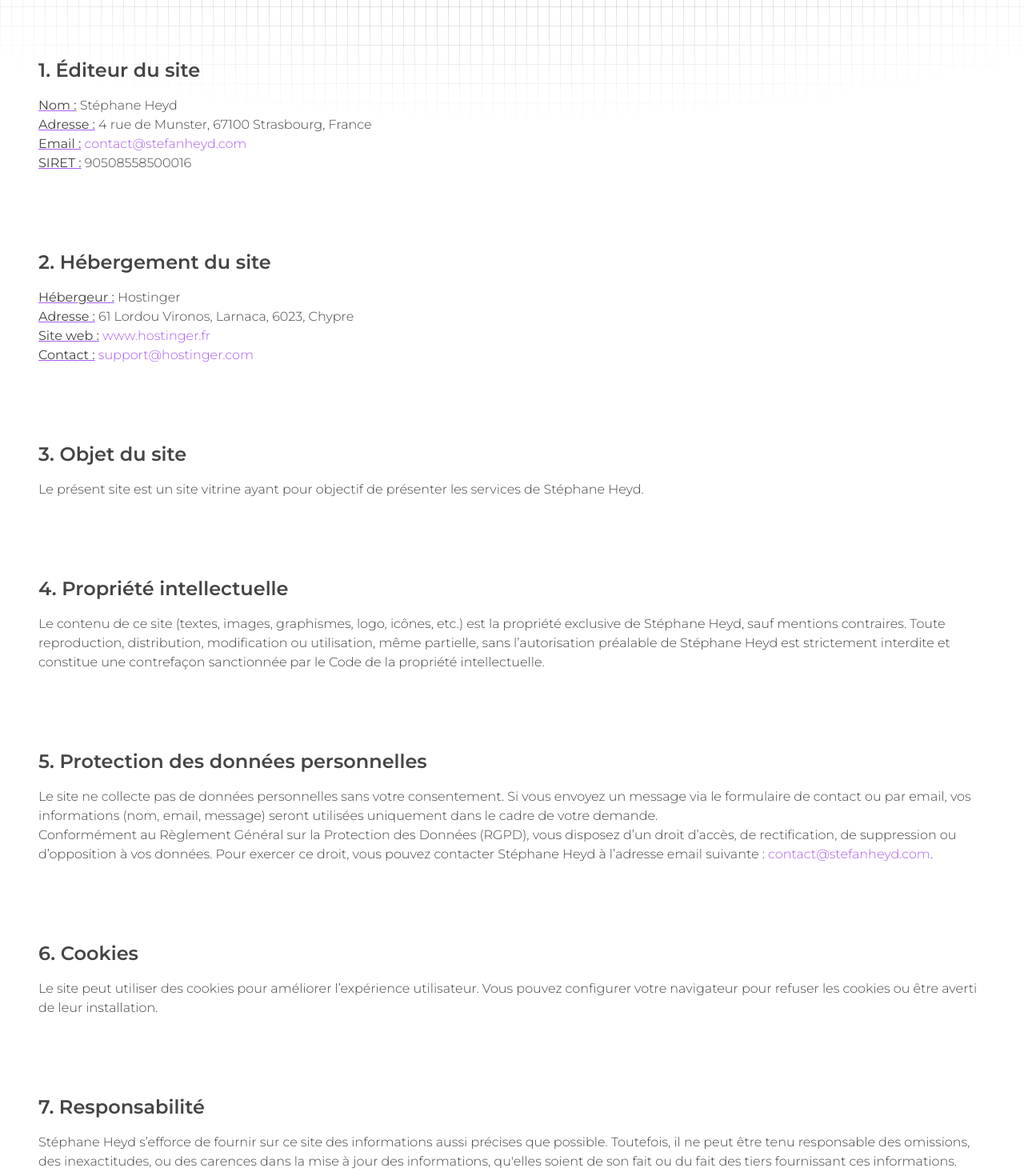
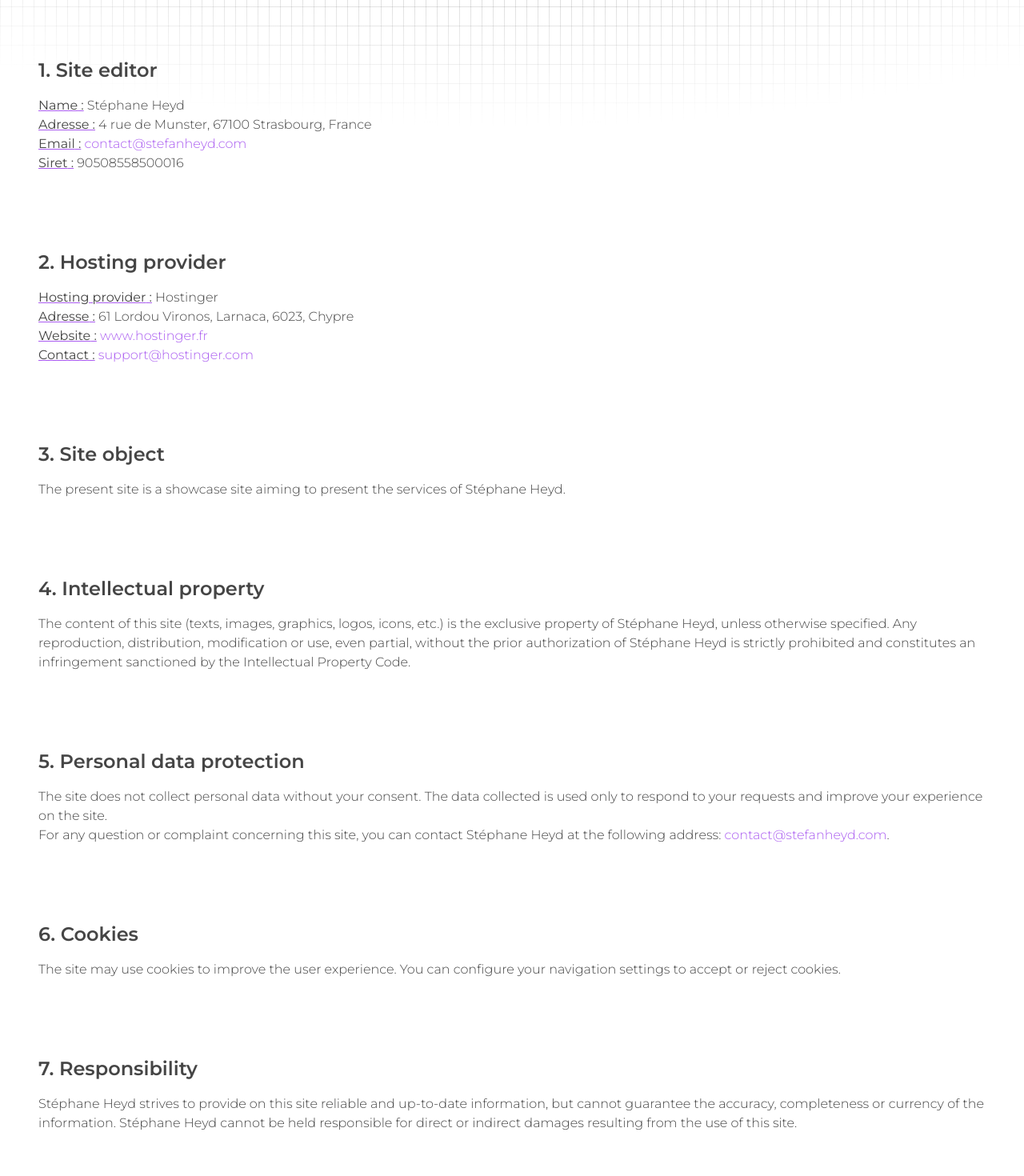
Before and after one commit to StefanHyde/PortfolioV2, a Next.js app: page /en/legal in a window 1280 px wide. Shown: the part 280-1750 px from the top of the page at 80% size. Built offline with nearby package versions, Linux system fonts and the light colour scheme; no server answers.

Commit message:
Add translations for legal notice page

```diff
--- a/messages/en.json
+++ b/messages/en.json
@@ -107,7 +107,35 @@
     }
   },
   "Legal": {
-    "title": "Legal notice"
+    "title": "Legal notice",
+    "object-paragraph": "The present site is a showcase site aiming to present the services of Stéphane Heyd.",
+    "propriete-paragraph": "The content of this site (texts, images, graphics, logos, icons, etc.) is the exclusive property of Stéphane Heyd, unless otherwise specified. Any reproduction, distribution, modification or use, even partial, without the prior authorization of Stéphane Heyd is strictly prohibited and constitutes an infringement sanctioned by the Intellectual Property Code.",
+    "protection-paragraph": "The site does not collect personal data without your consent. The data collected is used only to respond to your requests and improve your experience on the site.",
+    "cookies-paragraph": "The site may use cookies to improve the user experience. You can configure your navigation settings to accept or reject cookies.",
+    "responsabilite-paragraph": "Stéphane Heyd strives to provide on this site reliable and up-to-date information, but cannot guarantee the accuracy, completeness or currency of the information. Stéphane Heyd cannot be held responsible for direct or indirect damages resulting from the use of this site.",
+    "contact-paragraph": "For any question or complaint concerning this site, you can contact Stéphane Heyd at the following address: ",
+    "Misc": {
+      "nom": "Name",
+      "prenom": "First name",
+      "adresse": "Adresse",
+      "email": "Email",
+      "telephone": "Phone",
+      "site-web": "Website",
+      "entreprise": "Company",
+      "ville": "City",
+      "code-postal": "Postal code",
+      "pays": "Country",
+      "editeur-du-site": "Site editor",
+      "hebergement-du-site": "Site hosting",
+      "hebergeur": "Hosting provider",
+      "cookies": "Cookies",
+      "responsabilite": "Responsibility",
+      "contact": "Contact",
+      "siret": "Siret",
+      "objet-du-site": "Site object",
+      "propriete-intellectuelle": "Intellectual property",
+      "protection-des-donnees-personnelles": "Personal data protection"
+    }
   },
   "RGPD": {
     "title": "Privacy policy"
--- a/messages/fr.json
+++ b/messages/fr.json
@@ -53,7 +53,7 @@
       "title": "À propos",
       "subtitle": "Mon parcours, mes expériences"
     },
-    "presentation-paragraph": "Je suis Stéphane, développeur web basé en France, spécialisé dans la création de sites internet et d&apos;applications web.<br />Après de nombreuses expériences dans le support technique et la communication, j&apos;ai décidé de me reconvertir dans le domaine du développement web. Passionné et curieux, j'enrichis chaque jour mes compétences en développement, conception, logique, pour répondre de manière optimale à chaque nouveau challenge qui s&rsquo;offre à moi. <br /> Au-delà de ma curiosité, je suis également créatif dans divers domaines. J&apos;utilise cette créativité dans le cadre du développement web pour proposer des solutions originales et adaptées à chaque projet. Car le développement ne doit pas s&apos;arrêter à une ligne de code !",
+    "presentation-paragraph": "Je suis Stéphane, développeur web basé en France, spécialisé dans la création de sites internet et d'applications web.<br></br>Après de nombreuses expériences dans le support technique et la communication, j'ai décidé de me reconvertir dans le domaine du développement web. Passionné et curieux, j'enrichis chaque jour mes compétences en développement, conception, logique, pour répondre de manière optimale à chaque nouveau challenge qui s'offre à moi. <br></br> Au-delà de ma curiosité, je suis également créatif dans divers domaines.<br></br> J'utilise cette créativité dans le cadre du développement web pour proposer des solutions originales et adaptées à chaque projet. Car le développement ne doit pas s'arrêter à une ligne de code !",
     "experiences": "Expériences",
     "stack-technique": "Stack technique",
     "developpeur-full-stack": "Développeur full-stack (freelance)",
@@ -107,7 +107,36 @@
     }
   },
   "Legal": {
-    "title": "Mentions légales"
+    "title": "Mentions légales",
+    "object-paragraph": "Le présent site est un site vitrine ayant pour objectif de présenter les services de Stéphane Heyd.",
+    "propriete-paragraph": "Le contenu de ce site (textes, images, graphismes, logo, icônes, etc.) est la propriété exclusive de Stéphane Heyd, sauf mentions contraires. Toute reproduction, distribution, modification ou utilisation, même partielle, sans l’autorisation préalable de Stéphane Heyd est strictement interdite et constitue une contrefaçon sanctionnée par le Code de la propriété intellectuelle.",
+    "protection-paragraph": "Le site ne collecte pas de données personnelles sans votre consentement. Les données collectées sont utilisées uniquement pour répondre à vos demandes et améliorer votre expérience sur le site.",
+    "cookies-paragraph": "Le site peut utiliser des cookies pour améliorer l’expérience utilisateur. Vous pouvez configurer vos paramètres de navigation pour accepter ou refuser les cookies.",
+    "responsabilite-paragraph": "Stéphane Heyd s’efforce de fournir sur ce site des informations fiables et actualisées, mais ne peut garantir l’exactitude, l’exhaustivité ou l’actualité des informations. Stéphane Heyd ne saurait être tenu responsable des dommages directs ou indirects résultant de l’utilisation de ce site.",
+    "contact-paragraph": "Pour toute question ou réclamation concernant ce site, vous pouvez contacter Stéphane Heyd à l’adresse suivante : ",
+
+    "Misc": {
+      "nom": "Nom",
+      "prenom": "Prénom",
+      "adresse": "Adresse",
+      "email": "Email",
+      "telephone": "Téléphone",
+      "site-web": "Site web",
+      "entreprise": "Entreprise",
+      "ville": "Ville",
+      "code-postal": "Code postal",
+      "pays": "Pays",
+      "editeur-du-site": "Éditeur du site",
+      "hebergement-du-site": "Hébergement du site",
+      "hebergeur": "Hébergeur",
+      "cookies": "Cookies",
+      "responsabilite": "Responsabilité",
+      "contact": "Contact",
+      "siret": "Siret",
+      "objet-du-site": "Objet du site",
+      "propriete-intellectuelle": "Propriété intellectuelle",
+      "protection-des-donnees-personnelles": "Protection des données personnelles"
+    }
   },
   "RGPD": {
     "title": "Politique de confidentialité"
--- a/src/app/[locale]/legal/page.tsx
+++ b/src/app/[locale]/legal/page.tsx
@@ -12,10 +12,12 @@ export default function LegalPage() {
       </div>
       <div className="text-normal font-montserrat text-dark-800 dark:text-almost-white mx-auto mt-24 mb-12 flex w-full flex-col items-start justify-center gap-20 p-6 text-sm font-light md:p-12 md:text-base xl:mt-32">
         <section className="mb-4">
-          <h2 className="mb-4 text-2xl font-semibold">1. Éditeur du site</h2>
+          <h2 className="mb-4 text-2xl font-semibold">
+            1. {t('Misc.editeur-du-site')}
+          </h2>
           <ul>
             <li>
-              <strong>Nom :</strong> Stéphane Heyd
+              <strong>{t('Misc.nom')} :</strong> Stéphane Heyd
             </li>
             <li>
               <strong>Adresse :</strong> 4 rue de Munster, 67100 Strasbourg,
@@ -23,7 +25,7 @@ export default function LegalPage() {
             </li>
 
             <li>
-              <strong>Email :</strong>{' '}
+              <strong>{t('Misc.email')} :</strong>{' '}
               <Link
                 href="mailto:contact@stefanheyd.com"
                 className="text-primary-500 hover:underline"
@@ -33,25 +35,25 @@ export default function LegalPage() {
             </li>
 
             <li>
-              <strong>SIRET :</strong> 90508558500016
+              <strong>{t('Misc.siret')} :</strong> 90508558500016
             </li>
           </ul>
         </section>
 
         <section className="mb-4">
           <h2 className="mb-4 text-2xl font-semibold">
-            2. Hébergement du site
+            2. {t('Misc.hebergeur')}
           </h2>
           <ul>
             <li>
-              <strong>Hébergeur :</strong> Hostinger
+              <strong>{t('Misc.hebergeur')} :</strong> Hostinger
             </li>
             <li>
-              <strong>Adresse :</strong> 61 Lordou Vironos, Larnaca, 6023,
-              Chypre
+              <strong>{t('Misc.adresse')} :</strong> 61 Lordou Vironos, Larnaca,
+              6023, Chypre
             </li>
             <li>
-              <strong>Site web :</strong>{' '}
+              <strong>{t('Misc.site-web')} :</strong>{' '}
               <Link
                 href="https://www.hostinger.fr"
                 target="_blank"
@@ -63,7 +65,7 @@ export default function LegalPage() {
             </li>
 
             <li>
-              <strong>Contact :</strong>{' '}
+              <strong>{t('Misc.contact')} :</strong>{' '}
               <Link
                 href="mailto:support@hostinger.com"
                 className="text-primary-500 hover:underline"
@@ -75,42 +77,26 @@ export default function LegalPage() {
         </section>
 
         <section className="mb-4">
-          <h2 className="mb-4 text-2xl font-semibold">3. Objet du site</h2>
-          <p>
-            Le présent site est un site vitrine ayant pour objectif de présenter
-            les services de Stéphane Heyd.
-          </p>
+          <h2 className="mb-4 text-2xl font-semibold">
+            3. {t('Misc.objet-du-site')}
+          </h2>
+          <p>{t('object-paragraph')}</p>
         </section>
 
         <section className="mb-4">
           <h2 className="mb-4 text-2xl font-semibold">
-            4. Propriété intellectuelle
+            4. {t('Misc.propriete-intellectuelle')}
           </h2>
-          <p>
-            Le contenu de ce site (textes, images, graphismes, logo, icônes,
-            etc.) est la propriété exclusive de Stéphane Heyd, sauf mentions
-            contraires. Toute reproduction, distribution, modification ou
-            utilisation, même partielle, sans l’autorisation préalable de
-            Stéphane Heyd est strictement interdite et constitue une contrefaçon
-            sanctionnée par le Code de la propriété intellectuelle.
-          </p>
+          <p>{t('propriete-paragraph')}</p>
         </section>
 
         <section className="mb-4">
           <h2 className="mb-4 text-2xl font-semibold">
-            5. Protection des données personnelles
+            5. {t('Misc.protection-des-donnees-personnelles')}
           </h2>
+          <p>{t('protection-paragraph')}</p>
           <p>
-            Le site ne collecte pas de données personnelles sans votre
-            consentement. Si vous envoyez un message via le formulaire de
-            contact ou par email, vos informations (nom, email, message) seront
-            utilisées uniquement dans le cadre de votre demande.
-          </p>
-          <p>
-            Conformément au Règlement Général sur la Protection des Données
-            (RGPD), vous disposez d’un droit d’accès, de rectification, de
-            suppression ou d’opposition à vos données. Pour exercer ce droit,
-            vous pouvez contacter Stéphane Heyd à l’adresse email suivante :{' '}
+            {t('contact-paragraph')}
             <Link
               href="mailto:contact@stefanheyd.com"
               className="text-primary-500 hover:underline"
@@ -122,30 +108,25 @@ export default function LegalPage() {
         </section>
 
         <section className="mb-4">
-          <h2 className="mb-4 text-2xl font-semibold">6. Cookies</h2>
-          <p>
-            Le site peut utiliser des cookies pour améliorer l’expérience
-            utilisateur. Vous pouvez configurer votre navigateur pour refuser
-            les cookies ou être averti de leur installation.
-          </p>
+          <h2 className="mb-4 text-2xl font-semibold">
+            6. {t('Misc.cookies')}
+          </h2>
+          <p>{t('cookies-paragraph')}</p>
         </section>
 
         <section className="mb-4">
-          <h2 className="mb-4 text-2xl font-semibold">7. Responsabilité</h2>
-          <p>
-            Stéphane Heyd s’efforce de fournir sur ce site des informations
-            aussi précises que possible. Toutefois, il ne peut être tenu
-            responsable des omissions, des inexactitudes, ou des carences dans
-            la mise à jour des informations, qu&apos;elles soient de son fait ou
-            du fait des tiers fournissant ces informations.
-          </p>
+          <h2 className="mb-4 text-2xl font-semibold">
+            7. {t('Misc.responsabilite')}
+          </h2>
+          <p>{t('responsabilite-paragraph')}</p>
         </section>
 
         <section className="mb-4">
-          <h2 className="mb-4 text-2xl font-semibold">8. Contact</h2>
+          <h2 className="mb-4 text-2xl font-semibold">
+            8. {t('Misc.contact')}
+          </h2>
           <p>
-            Pour toute question ou réclamation concernant ce site, vous pouvez
-            contacter Stéphane Heyd à l’adresse suivante :{' '}
+            {t('contact-paragraph')}
             <Link
               href="mailto:contact@stefanheyd.com"
               className="text-primary-500 hover:underline"
```
